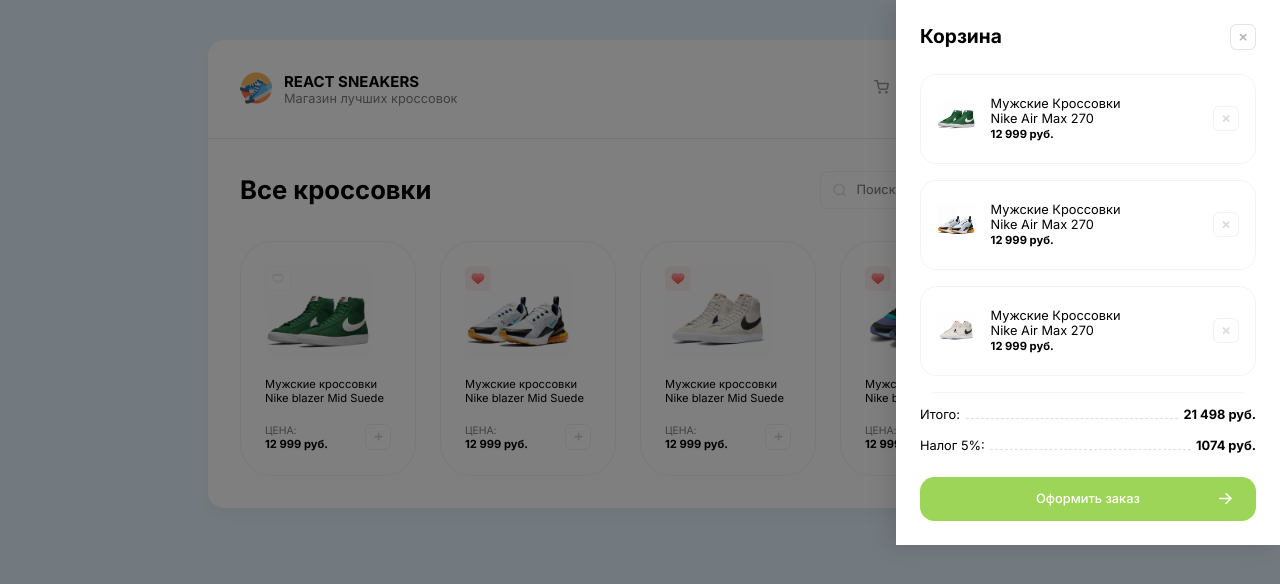
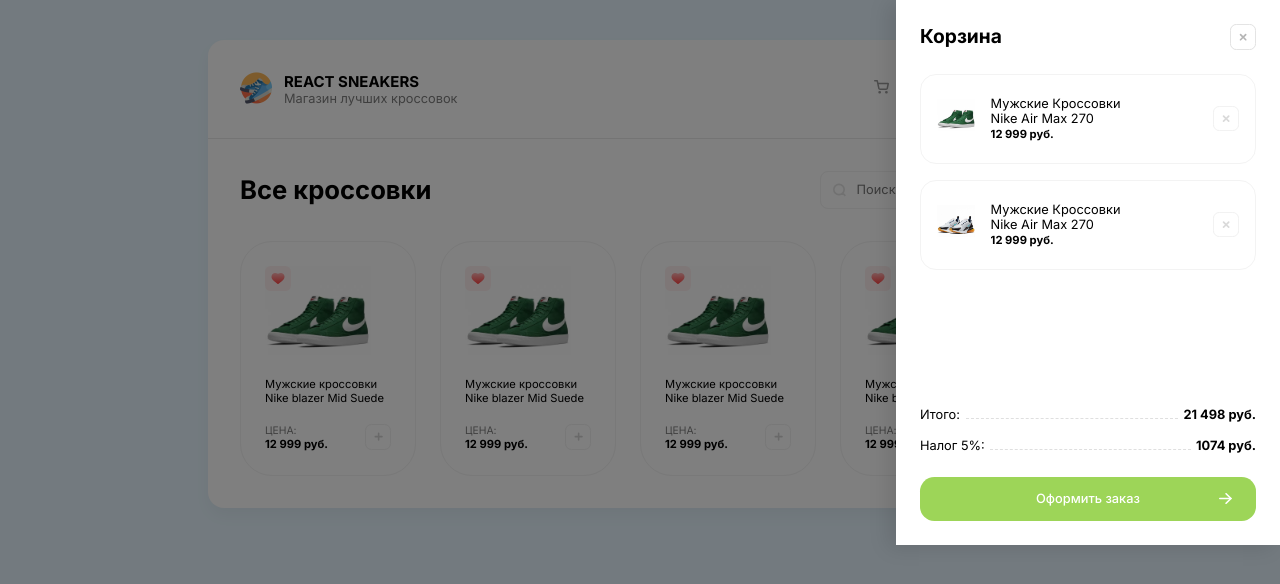
Before and after one commit to vvvvvvvector/react-js-sneakers, a React (Create React App) app: page / in a window 1280 px wide. Shown: the top 584 px of the page. Built offline with nearby package versions, Linux system fonts and the light colour scheme.

Commit message:
components one love

```diff
--- a/src/App.js
+++ b/src/App.js
@@ -1,89 +1,13 @@
+// ./ means on one level; First letter must be upper case, it means that it is component
+import Card from './components/Card'; // variable Card just store code from Card.js, naming can be different
+import Header from './components/Header'; // variable Header just store code from Header.js, i can use this variable just like component
+import Drawer from './components/Drawer';
+
 function App() {
   return (
     <div className="Wrapper">
-
-      <div className="Overlay">
-        <div className="Drawer">
-          <h2>Корзина<img className="RemoveBtn" src="/images/buttonRemove.svg" alt="remove" /></h2>
-          <div className="Items">
-            <div className="CartItem">
-              <div style={{ backgroundImage: 'url(/images/sneakersImages/1.jpg)' }} className="CartItemImg">
-              </div>
-              <div className="CartItemPB">
-                <p>Мужские Кроссовки Nike Air Max 270</p>
-                <b>12 999 руб.</b>
-              </div>
-              <img className="RemoveBtn" src="/images/buttonRemove.svg" alt="remove" />
-            </div>
-            <div className="CartItem">
-              <div style={{ backgroundImage: 'url(/images/sneakersImages/2.jpg)' }} className="CartItemImg">
-              </div>
-              <div className="CartItemPB">
-                <p>Мужские Кроссовки Nike Air Max 270</p>
-                <b>12 999 руб.</b>
-              </div>
-              <img className="RemoveBtn" src="/images/buttonRemove.svg" alt="remove" />
-            </div>
-            <div className="CartItem">
-              <div style={{ backgroundImage: 'url(/images/sneakersImages/3.jpg)' }} className="CartItemImg">
-              </div>
-              <div className="CartItemPB">
-                <p>Мужские Кроссовки Nike Air Max 270</p>
-                <b>12 999 руб.</b>
-              </div>
-              <img className="RemoveBtn" src="/images/buttonRemove.svg" alt="remove" />
-            </div>
-            <div className="CartItem">
-              <div style={{ backgroundImage: 'url(/images/sneakersImages/3.jpg)' }} className="CartItemImg">
-              </div>
-              <div className="CartItemPB">
-                <p>Мужские Кроссовки Nike Air Max 270</p>
-                <b>12 999 руб.</b>
-              </div>
-              <img className="RemoveBtn" src="/images/buttonRemove.svg" alt="remove" />
-            </div>
-          </div>
-
-          <div className="CartTotalBlock">
-            <ul>
-              <li>
-                <span>Итого:</span>
-                <div></div>
-                <b>21 498 руб. </b>
-              </li>
-              <li>
-                <span>Налог 5%:</span>
-                <div></div>
-                <b>1074 руб. </b>
-              </li>
-            </ul>
-            <button className="GreenButton">Оформить заказ<img src="/images/arrow.svg" alt="arrow" /></button>
-          </div>
-
-        </div>
-      </div>
-
-      <header>
-        <div className="HeaderLeft">
-          <img width={40} height={40} src="/images/sneakersLogo.svg" />
-          <div>
-            <h3>React Sneakers</h3>
-            <p>Магазин лучших кроссовок</p>
-          </div>
-        </div>
-        <ul className="HeaderRight">
-          <li className="Cart">
-            <img width={18} height={18} src="/images/cartLogo.svg" />
-            <span>1205 руб.</span>
-          </li>
-          <li className="Heart">
-            <img width={21} height={19} src="/images/heartLogo.svg" />
-          </li>
-          <li className="Logo">
-            <img width={20} height={20} src="/images/userLogo.svg" />
-          </li>
-        </ul>
-      </header>
+      <Drawer />
+      <Header />
       <div className="Content">
         <div className="BeforeSearchBlock">
           <h1>Все кроссовки</h1>
@@ -93,70 +17,10 @@ function App() {
           </div>
         </div>
         <div className="Sneakers">
-          <div className="Card">
-            <div className="Favourite">
-              <img src="/images/unlikedHeart.svg" alt="unliked" />
-            </div>
-            <img width={133} height={112} src="/images/sneakersImages/1.jpg" alt="Sneakers" />
-            <h5>Мужские кроссовки Nike blazer Mid Suede</h5>
-            <div className="CardBottom">
-              <div className="CardBottomCost">
-                <span>Цена:</span>
-                <b>12 999 руб.</b>
-              </div>
-              <button className="AddButton">
-                <img width={11} height={11} src="images/plus.svg" alt="plus" />
-              </button>
-            </div>
-          </div>
-          <div className="Card">
-            <div className="Favourite">
-              <img src="/images/likedHeart.svg" alt="liked" />
-            </div>
-            <img width={133} height={112} src="/images/sneakersImages/2.jpg" alt="Sneakers" />
-            <h5>Мужские кроссовки Nike blazer Mid Suede</h5>
-            <div className="CardBottom">
-              <div className="CardBottomCost">
-                <span>Цена:</span>
-                <b>12 999 руб.</b>
-              </div>
-              <button className="AddButton">
-                <img width={11} height={11} src="images/plus.svg" alt="plus" />
-              </button>
-            </div>
-          </div>
-          <div className="Card">
-            <div className="Favourite">
-              <img src="/images/likedHeart.svg" alt="liked" />
-            </div>
-            <img width={133} height={112} src="/images/sneakersImages/3.jpg" alt="Sneakers" />
-            <h5>Мужские кроссовки Nike blazer Mid Suede</h5>
-            <div className="CardBottom">
-              <div className="CardBottomCost">
-                <span>Цена:</span>
-                <b>12 999 руб.</b>
-              </div>
-              <button className="AddButton">
-                <img width={11} height={11} src="images/plus.svg" alt="plus" />
-              </button>
-            </div>
-          </div>
-          <div className="Card">
-            <div className="Favourite">
-              <img src="/images/likedHeart.svg" alt="liked" />
-            </div>
-            <img width={133} height={112} src="/images/sneakersImages/4.jpg" alt="Sneakers" />
-            <h5>Мужские кроссовки Nike blazer Mid Suede</h5>
-            <div className="CardBottom">
-              <div className="CardBottomCost">
-                <span>Цена:</span>
-                <b>12 999 руб.</b>
-              </div>
-              <button className="AddButton">
-                <img width={11} height={11} src="/images/plus.svg" alt="plus" />
-              </button>
-            </div>
-          </div>
+          <Card />
+          <Card />
+          <Card />
+          <Card />
         </div>
       </div>
     </div>
--- /dev/null
+++ b/src/components/Card.js
@@ -0,0 +1,22 @@
+function Card() {
+    return (
+        <div className="Card">
+            <div className="Favourite">
+                <img src="/images/likedHeart.svg" alt="liked" />
+            </div>
+            <img width={133} height={112} src="/images/sneakersImages/1.jpg" alt="Sneakers" />
+            <h5>Мужские кроссовки Nike blazer Mid Suede</h5>
+            <div className="CardBottom">
+                <div className="CardBottomCost">
+                    <span>Цена:</span>
+                    <b>12 999 руб.</b>
+                </div>
+                <button className="AddButton">
+                    <img width={11} height={11} src="images/plus.svg" alt="plus" />
+                </button>
+            </div>
+        </div>
+    );
+}
+
+export default Card;
--- /dev/null
+++ b/src/components/Drawer.js
@@ -0,0 +1,47 @@
+function Drawer() {
+    return (
+        <div className="Overlay">
+            <div className="Drawer">
+                <h2>Корзина<img className="RemoveBtn" src="/images/buttonRemove.svg" alt="remove" /></h2>
+                <div className="Items">
+                    <div className="CartItem">
+                        <div style={{ backgroundImage: 'url(/images/sneakersImages/1.jpg)' }} className="CartItemImg">
+                        </div>
+                        <div className="CartItemPB">
+                            <p>Мужские Кроссовки Nike Air Max 270</p>
+                            <b>12 999 руб.</b>
+                        </div>
+                        <img className="RemoveBtn" src="/images/buttonRemove.svg" alt="remove" />
+                    </div>
+                    <div className="CartItem">
+                        <div style={{ backgroundImage: 'url(/images/sneakersImages/2.jpg)' }} className="CartItemImg">
+                        </div>
+                        <div className="CartItemPB">
+                            <p>Мужские Кроссовки Nike Air Max 270</p>
+                            <b>12 999 руб.</b>
+                        </div>
+                        <img className="RemoveBtn" src="/images/buttonRemove.svg" alt="remove" />
+                    </div>
+                </div>
+
+                <div className="CartTotalBlock">
+                    <ul>
+                        <li>
+                            <span>Итого:</span>
+                            <div></div>
+                            <b>21 498 руб. </b>
+                        </li>
+                        <li>
+                            <span>Налог 5%:</span>
+                            <div></div>
+                            <b>1074 руб. </b>
+                        </li>
+                    </ul>
+                    <button className="GreenButton">Оформить заказ<img src="/images/arrow.svg" alt="arrow" /></button>
+                </div>
+            </div>
+        </div>
+    );
+}
+
+export default Drawer;
--- /dev/null
+++ b/src/components/Header.js
@@ -0,0 +1,27 @@
+function Header() {
+    return (
+        <header>
+            <div className="HeaderLeft">
+                <img width={40} height={40} src="/images/sneakersLogo.svg" />
+                <div>
+                    <h3>React Sneakers</h3>
+                    <p>Магазин лучших кроссовок</p>
+                </div>
+            </div>
+            <ul className="HeaderRight">
+                <li className="Cart">
+                    <img width={18} height={18} src="/images/cartLogo.svg" />
+                    <span>1205 руб.</span>
+                </li>
+                <li className="Heart">
+                    <img width={21} height={19} src="/images/heartLogo.svg" />
+                </li>
+                <li className="Logo">
+                    <img width={20} height={20} src="/images/userLogo.svg" />
+                </li>
+            </ul>
+        </header>
+    );
+}
+
+export default Header;
```
